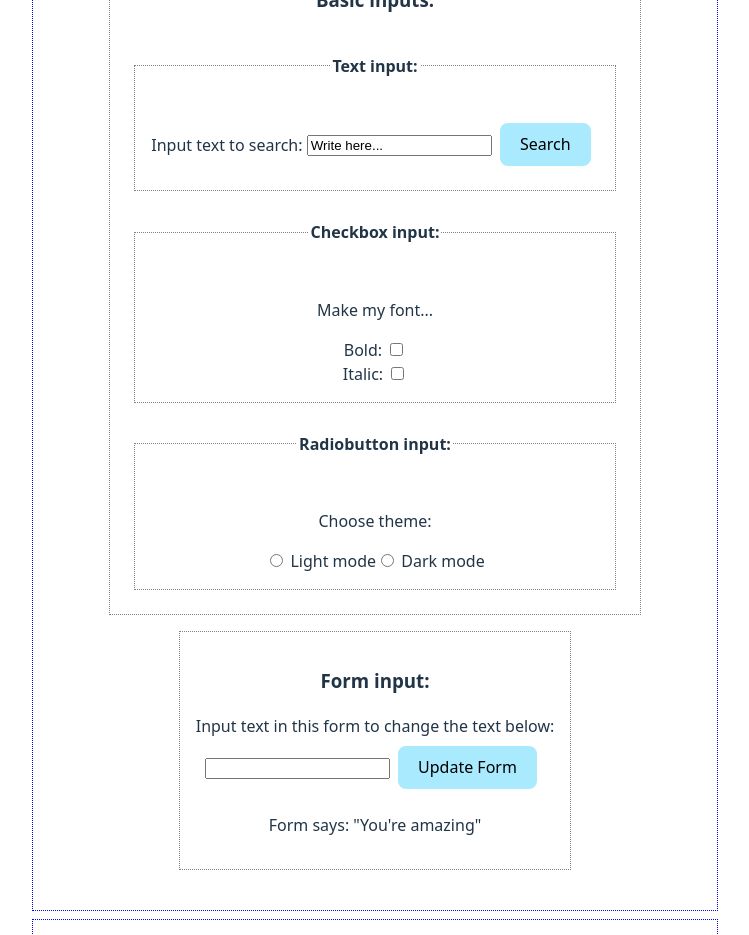
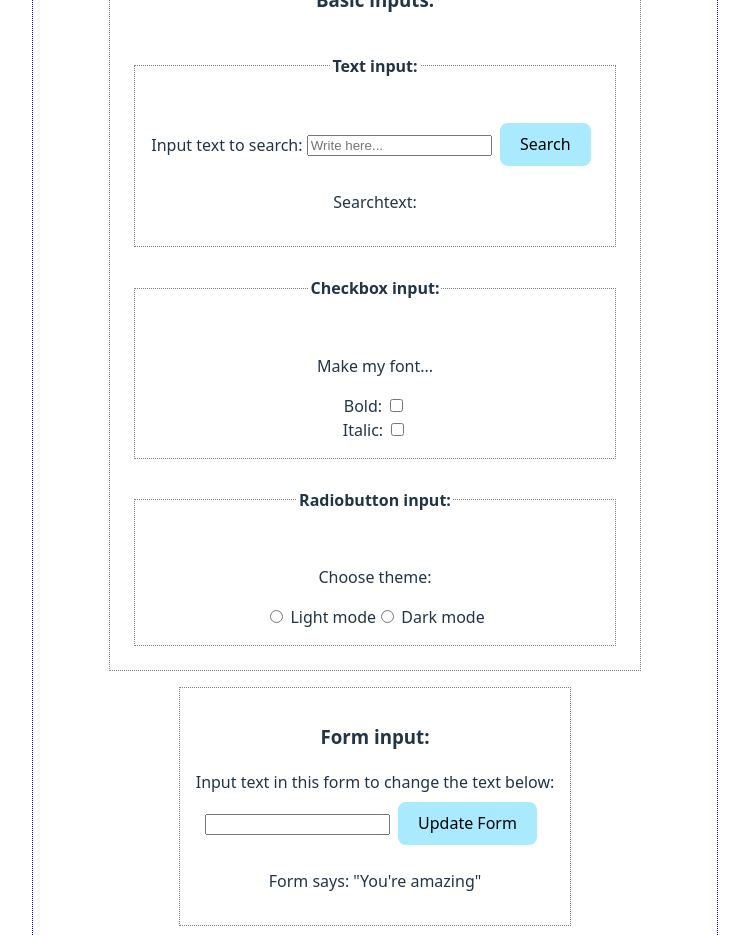
Before and after one commit to Ayngie/bits-n-pieces, a React (Vite) app: page / in a window 1280 px wide. Shown: the part 1620-2555 px from the top of the page, without its empty margins (265-1014 px from the left). Built offline with nearby package versions, Linux system fonts and the light colour scheme.

Commit message:
Feat: added visibility of state

```diff
--- a/src/components/InputsAndForms/BasicInput.tsx
+++ b/src/components/InputsAndForms/BasicInput.tsx
@@ -2,7 +2,7 @@ import { ChangeEvent, useState } from 'react';
 import ButtonWithProps from '../Buttons/ButtonWithProps';
 
 const BasicInput = () => {
-  const [searchText, setSearchText] = useState<string>('Write here...');
+  const [searchText, setSearchText] = useState<string>('');
   const [boldChecked, setBoldChecked] = useState<boolean>(false);
   const [italicChecked, setItalicChecked] = useState<boolean>(false);
 
@@ -38,6 +38,7 @@ const BasicInput = () => {
           buttonText="Search"
           onClickFunction={() => setSearchText(' ')}
         />
+        <p>Searchtext: {searchText}</p>
       </fieldset>
 
       {/* Checkboxes */}
```
